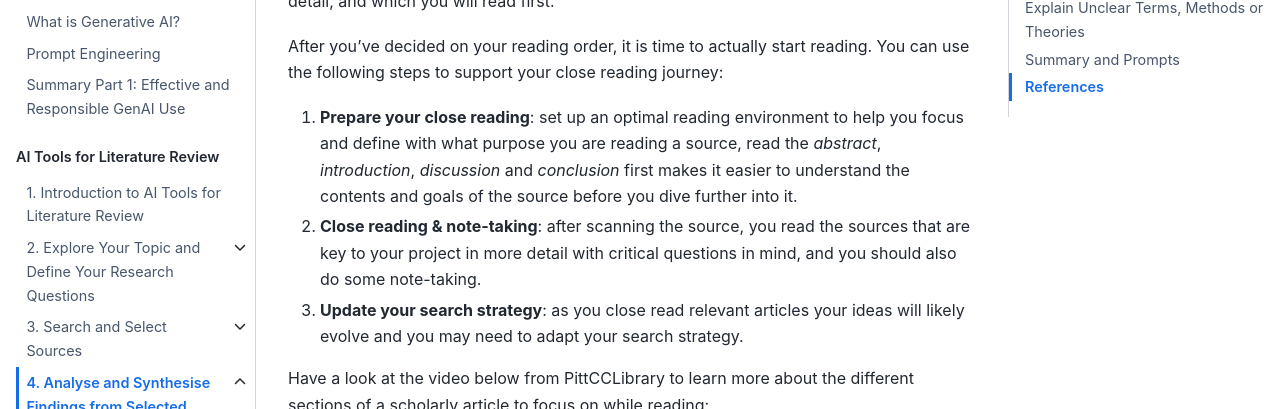
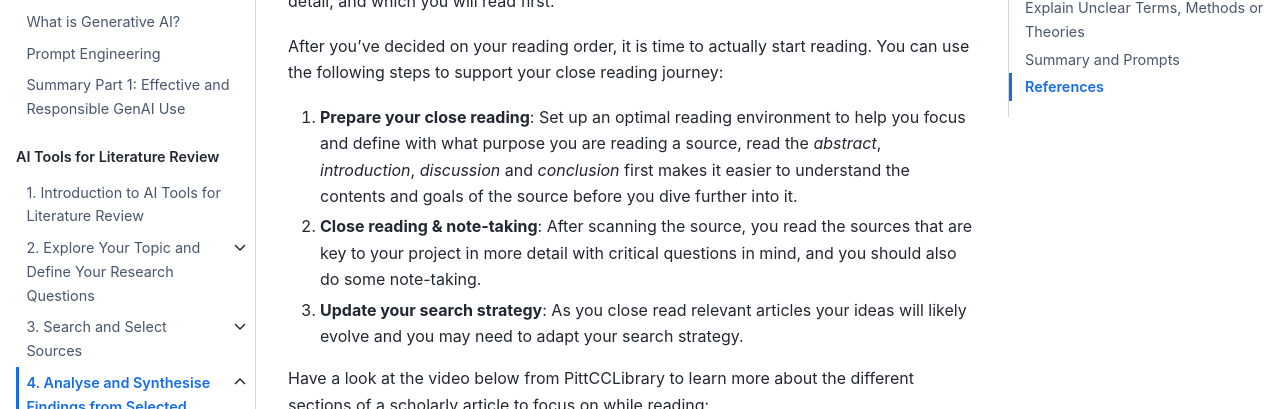
Before and after one commit to lwalma/ai-lit-review, a Jupyter Book: the page built from book/part2/4a-reading.md, in a window 1280 px wide and 1400 px high, scrolled down 545 px. Shown: the part 153-562 px from the top of the window. Built offline with Jupyter Book 1.0.4 settings and Sphinx 7.4.7 and the Sphinx Book theme 1.1.4, drawn with Linux system fonts in a browser that asks for light colours; comment, search, counter and statistics services are not loaded; some of the changed text lies outside the part shown.

````diff
--- a/book/part2/4a-reading.md
+++ b/book/part2/4a-reading.md
@@ -28,16 +28,16 @@ When analysing your sources, you often first do a quick scan of all of them to d
 
 After you’ve decided on your reading order, it is time to actually start reading. You can use the following steps to support your close reading journey:
 
-1. **Prepare your close reading**: set up an optimal reading environment to help you focus and define with what purpose you are reading a source, read the _abstract_, _introduction_, _discussion_ and _conclusion_ first makes it easier to understand the contents and goals of the source before you dive further into it.
+1. **Prepare your close reading**: Set up an optimal reading environment to help you focus and define with what purpose you are reading a source, read the _abstract_, _introduction_, _discussion_ and _conclusion_ first makes it easier to understand the contents and goals of the source before you dive further into it.
 
-2. **Close reading & note-taking**: after scanning the source, you read the sources that are key to your project in more detail with critical questions in mind, and you should also do some note-taking.
+2. **Close reading & note-taking**: After scanning the source, you read the sources that are key to your project in more detail with critical questions in mind, and you should also do some note-taking.
 
-3. **Update your search strategy**: as you close read relevant articles your ideas will likely evolve and you may need to adapt your search strategy.
+3. **Update your search strategy**: As you close read relevant articles your ideas will likely evolve and you may need to adapt your search strategy.
 
 Have a look at the video below from PittCCLibrary to learn more about the different sections of a scholarly article to focus on while reading:
 
 <iframe width="560" height="315" src="https://www.youtube.com/embed/c3tV8g70YuU?si=knmV-72oCtDr8l1s&amp;controls=0" title="YouTube video player" frameborder="0" allow="accelerometer; autoplay; clipboard-write; encrypted-media; gyroscope; picture-in-picture; web-share" referrerpolicy="strict-origin-when-cross-origin" allowfullscreen></iframe><br><br>
-"<a href="https://www.youtube.com/embed/c3tV8g70YuU?si=knmV-72oCtDr8l1s&amp;controls=0" target=_blank>How to Read a Scholarly Article</a>" by <a href="https://www.youtube.com/@PittCCLibrary" target=_blank>PittCCLibrary</a> is licensed under <a href=https://creativecommons.org/licenses/by/4.0/ target=_blank>CC-BY</a><br><br>
+"<a href="https://www.youtube.com/embed/c3tV8g70YuU?si=knmV-72oCtDr8l1s&amp;controls=0" target=_blank>How to Read a Scholarly Article</a>" by <a href="https://www.youtube.com/@PittCCLibrary" target=_blank>PittCCLibrary</a> is licensed under <a href=https://creativecommons.org/licenses/by/4.0/ target=_blank>CC BY</a>.<br><br>
 
 If you want to learn more about this standard practice, have a look at the TULib page on "<a href="https://www.tudelft.nl/tulib/managing-your-information/reading-for-research" target=_blank>Reading for Research</a>".
 
@@ -48,7 +48,7 @@ When you are scanning or close reading a text, you may encounter terms, methods
 :class: dropdown note
 You are an expert science communicator in the field of [topic]. You are explaining concepts from the field to a [x year] student. Explain in 3-4 sentences the concept of [term not understood yet]. After this, provide a more detailed explanation, including one example and one common misconception.
 ```
-Prompts and explanations adapted from <a href="https://www.tudelft.nl/teaching-support/educational-training/continuing-professional-development/ai-literacy-for-lecturers" target=_blank>"AI Literacy for Lecturers"</a> by Teaching and Learning Services, TU Delft is licensed under <a href="https://creativecommons.org/licenses/by-nc-sa/4.0/" target=_blank>CC-BY-NC-SA-4.0</a><br><br>
+Prompts and explanations adapted from <a href="https://www.tudelft.nl/teaching-support/educational-training/continuing-professional-development/ai-literacy-for-lecturers" target=_blank>"AI Literacy for Lecturers"</a> by Teaching and Learning Services, TU Delft is licensed under <a href="https://creativecommons.org/licenses/by-nc-sa/4.0/" target=_blank>CC BY-NC-SA 4.0</a>.<br><br>
 
 ```{warning}
 It may be tempting to have AI do all your reading and note-taking for you. However, for your own critical skill development, understanding of the topic and an accurate analysis, it is better to read the key articles yourself. By prioritising your reading order, reserving close reading only for sources key to your project and applying proper reading strategies you can save yourself a lot of time as you go through the process.
@@ -73,7 +73,7 @@ _You are an expert science communicator in the field of [topic]. You are explain
 
 | Task | Standard Practice | AI Assist | Tools | Example Prompts |
 |-|-|-|-|-|
-| Reading Sources | Decide your Reading Order, Close Read and Take Notes | Ask AI to Clarify Unclear Terms, Methods or Theories | General tools, e.g. Copilot, ChatGPT, Claude | You are an expert science communicator in the field of [topic]. You are explaining concepts from the field to a [x year] student. Explain in 3-4 sentences the concept of [term not understood yet]. After this, provide a more detailed explanation, including one example and one common misconception. |
+| Reading sources | Decide your reading order, close read and take notes | Ask AI to clarify unclear terms, methods or theories | General tools, e.g. Copilot, ChatGPT, Claude | You are an expert science communicator in the field of [topic]. You are explaining concepts from the field to a [x year] student. Explain in 3-4 sentences the concept of [term not understood yet]. After this, provide a more detailed explanation, including one example and one common misconception. |
 
 ## References
 - Tay, A. (2024, November 18). _Why use of new AI enhanced tools that help with literature review should be discouraged for undergraduates_. Musings About Librarianship. <a href="https://musingsaboutlibrarianship.blogspot.com/2024/11/why-use-of-new-ai-enhanced-tools-that.html" target="_blank">https://musingsaboutlibrarianship.blogspot.com/2024/11/why-use-of-new-ai-enhanced-tools-that.html</a>
````
